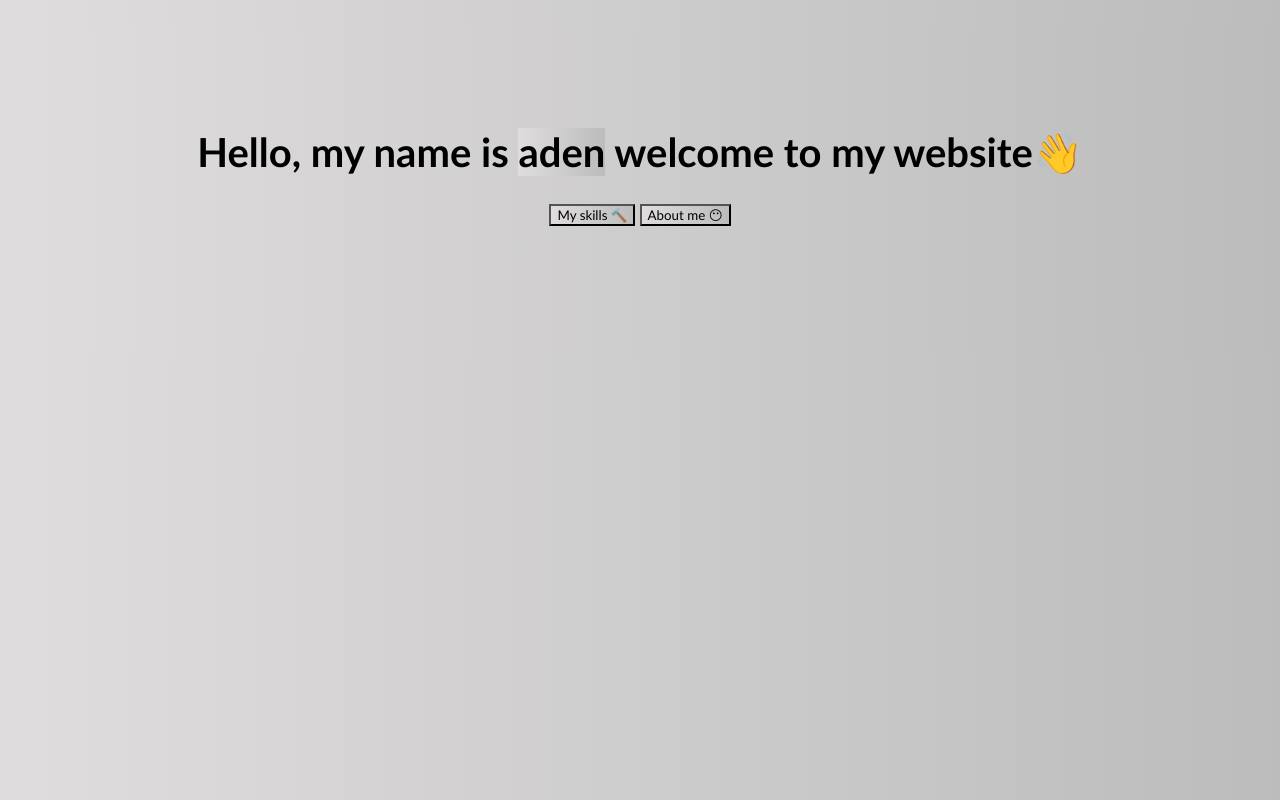
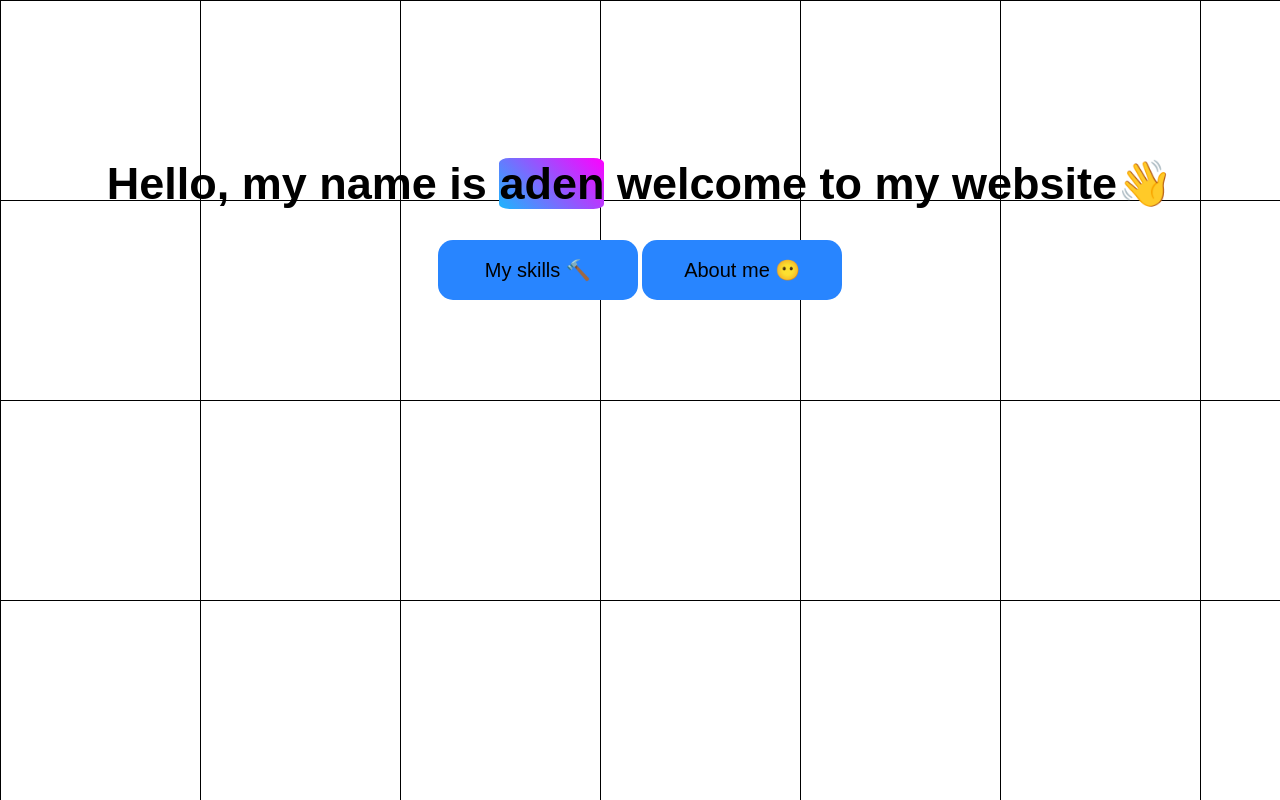
Before and after one commit to adennnn/aden1, a plain HTML site: page index.html in a window 1280 px wide. Drawn offline with Linux system fonts and the light colour scheme.

Commit message:
Update style.css

```diff
--- a/style.css
+++ b/style.css
@@ -1,34 +1,59 @@
 *{
-    font-family: 'Trebuchet MS', 'Lucida Sans Unicode', 'Lucida Grande', 'Lucida Sans', Arial, sans-serif;
-    background:linear-gradient(90deg, rgb(223, 221, 221), rgb(189, 188, 188))
+  font-family: Arial, Helvetica, sans-serif;
+  color:black;
+}
+h1{
+  padding-top: 10%;
+  font-size: 45px;
+}
+p{
+  padding-top:4%;
+  font-size: 34px;
+}
+
+f{
+  color:black;
+  background:linear-gradient(45deg,rgb(28, 182, 253),rgb(255, 0, 255));
+  border-radius: 10%;
+  background-color: none;
+}
+
+body {
+  background-size: 200px 200px;
+  background-color: linear-gradient(90deg,rgb(221rgb(194, 194, 194), 221)y, black) ;
+  background-image:
+    linear-gradient(to right, rgb(0, 0, 0) 1px, transparent 1px),
+    linear-gradient(to bottom, rgb(0, 0, 0) 1px, transparent 1px);
+}
+
+button{
+  background: rgb(40, 133, 255);
+  border:none;
+  border-radius: 15px;
+  height: 60px;
+  width:  200px;
+  font-size: 20px;
+}
+button:hover{
+  background:rgb(0, 153, 255);
+}
+
+#nerd{
+
+
+  size: 40px;
+
+  width: 20%;
+
+  background: white;
 
 }
 
-h1{
-    color: black;
-    padding-top: 8%;
-    font-size: 40px;
+#lol{
+  align-items:inherit;
+  padding-bottom: 10%;
 }
 
-h2{
-    padding-top: 5%;
-    font-size: 35px;
+#red{
+  padding-top: 2%;
 }
-
-p{
-    font-size: 20px;
-
-
-    color:black
-
-}
-
-a{
-    color:inherit;
-    text-underline-offset: none;
-    background:none;
-}
-
-a:hover{
-    color:rebeccapurple
-}
```
